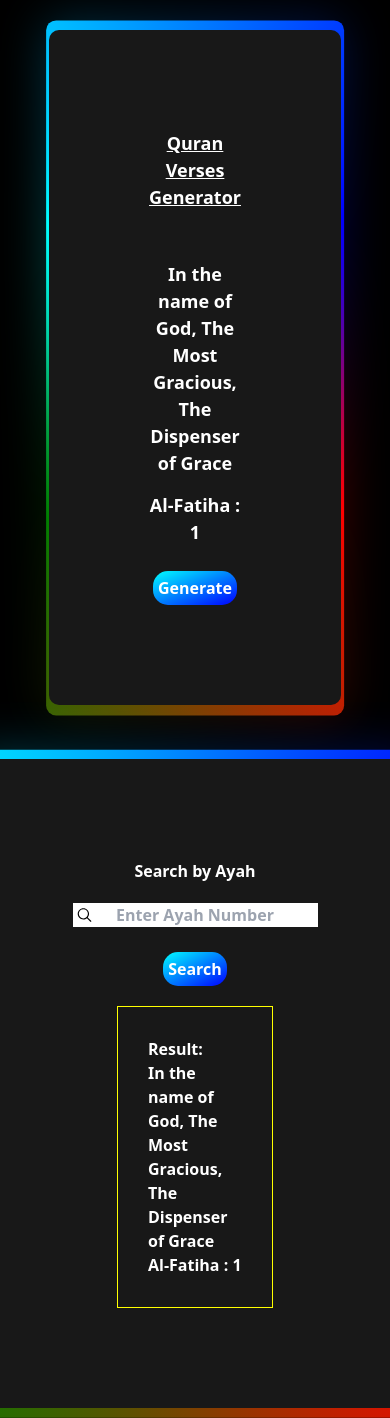
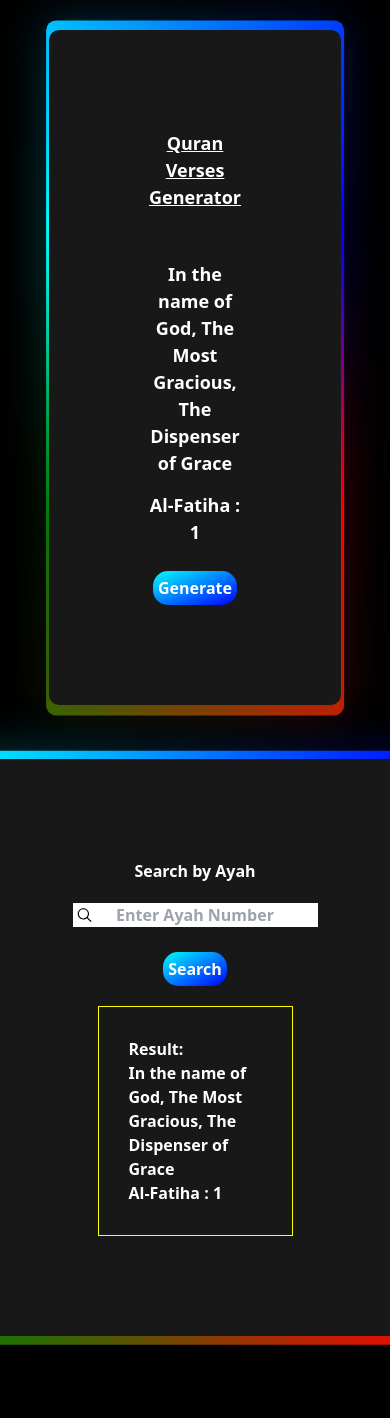
Before and after one commit to sKzAy/Quran-Searcher-Generator, a Next.js app: page / in a window 390 px wide. Shown: the top 1418 px of the page. After the commit the page ends 1345 px from the top, so only its background shows below. Built offline with nearby package versions, Linux system fonts and the light colour scheme.

Commit message:
responsive xd

```diff
--- a/components/Ayah.css
+++ b/components/Ayah.css
@@ -123,7 +123,10 @@ svg{
     .container{
         min-width: 70vw;
     }
-
-
-
+    .Result{
+        min-width: 50vw;
+    }
+    .Result p{
+        min-width: 30vw;
+    }
   }
```
